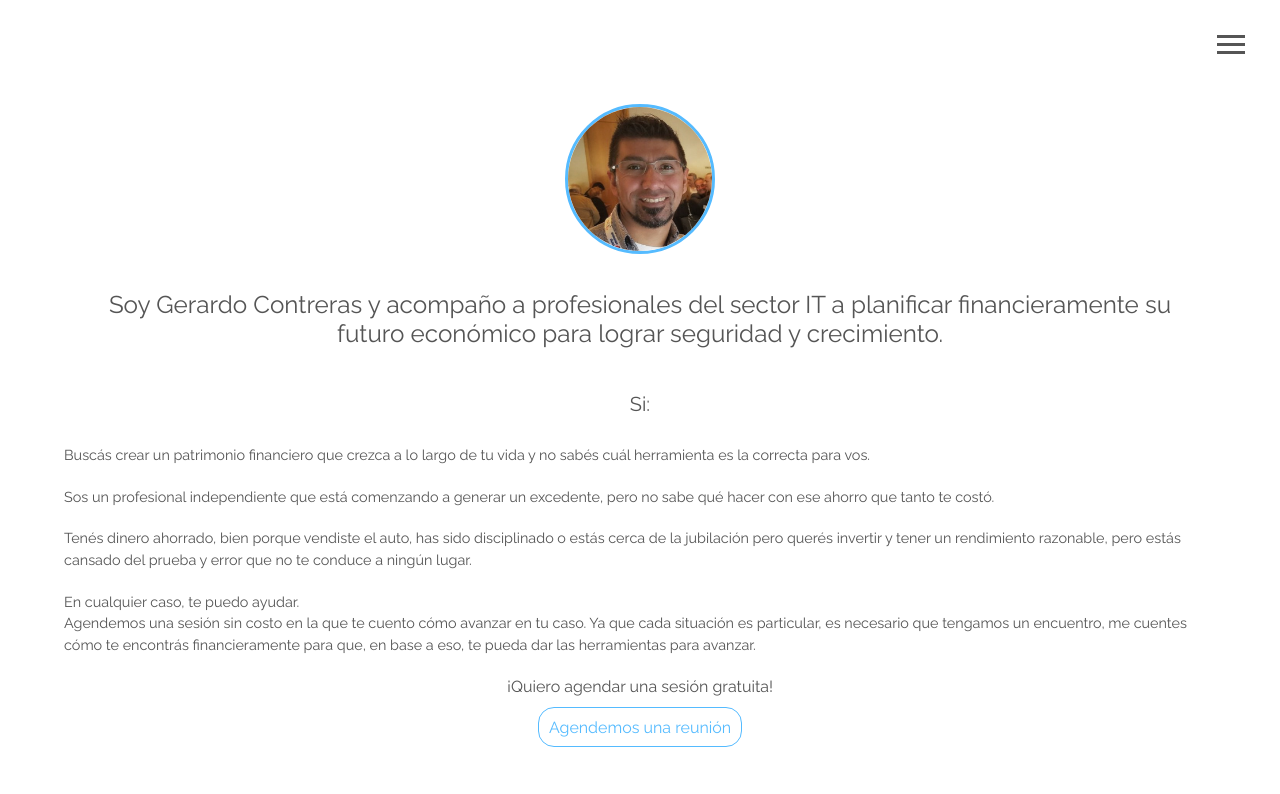
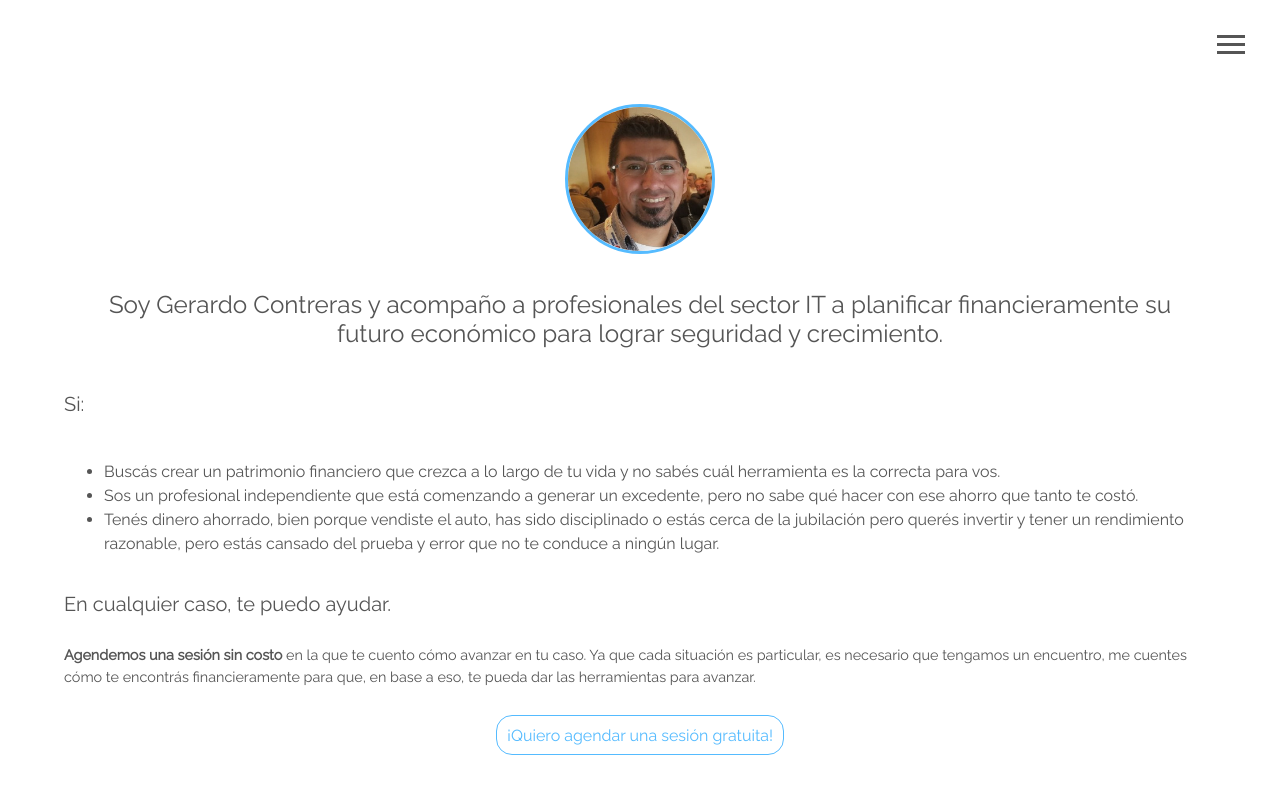
Before and after one commit to Gerardo-Contreras/Gerardo-Contreras.github.io, a plain HTML site: page about.html in a window 1280 px wide. Drawn offline with Linux system fonts and the light colour scheme.

Commit message:
Add files via upload

```diff
--- a/about.html
+++ b/about.html
@@ -37,68 +37,47 @@
 Soy Gerardo Contreras, hace varios a&ntilde;os ayudo a profesionales del sector IT a
 planificar financieramente su futuro econ&oacute;mico.
 </h4-->
-
 <h4>
 Soy Gerardo Contreras y acompa&ntilde;o a profesionales del sector
 IT a planificar financieramente su futuro econ&oacute;mico para
 lograr seguridad y crecimiento.
 </h4>
-
 </div>
 
-<p class="text-center h5">Si:</p>
-
-<div class="p">
+<p class="h5">Si:</p>
+<ul>
+<li>
     Busc&aacute;s crear un patrimonio financiero que crezca a
     lo largo de tu vida y no sab&eacute;s cu&aacute;l herramienta
     es la correcta para vos.
-</div>
+</li>
 
-<div class="p">
+<li>
     Sos un profesional independiente que est&aacute; comenzando a
     generar un excedente, pero no sabe qu&eacute; hacer con ese ahorro
     que tanto te cost&oacute;.
-</div>
+</li>
 
-<div class="p">
+<li>
     Ten&eacute;s dinero ahorrado, bien porque vendiste el auto,
     has sido disciplinado o est&aacute;s cerca de la jubilaci&oacute;n
     pero quer&eacute;s invertir y tener un rendimiento razonable,
     pero est&aacute;s cansado del prueba y error que no te conduce
     a ning&uacute;n lugar.
-</div>
+</li>
+</ul>
 
+<p class="h5">En cualquier caso, te puedo ayudar.</p>
 <div class="p">
-En cualquier caso, te puedo ayudar.<br>
-Agendemos una sesi&oacute;n sin costo en la que te cuento c&oacute;mo avanzar
+<strong>Agendemos una sesi&oacute;n sin costo</strong> en la que te cuento c&oacute;mo avanzar
 en tu caso. Ya que cada situaci&oacute;n es particular, es necesario
 que tengamos un encuentro, me cuentes c&oacute;mo te encontr&aacute;s
 financieramente para que, en base a eso, te pueda
 dar las herramientas para avanzar.
 </div>
-<!--div class="p">
-Tal vez est&aacute;s tratando de encontrar la manera de iniciar un patrimonio
-financiero que crezca a lo largo de tu vida y no sabes cual herramienta es
-la correcta para vos.
-</div>
-
-<div class="p">
-Eres un profesional independiente que est&aacute;s comenzando a generar un excedente,
-pero no sabes qu&eacute; hacer con ese ahorro que tanto te ha costado.
-</div>
-
-<div class="p">
-O si ya ten&eacute;s un dinero ahorrado, bien porque vendiste el auto, has sido
-disciplinado o est&aacute;s cerca de la jubilaci&oacute;n, pero quer&eacute;s invertir
-y tener un rendimiento razonable, pero est&aacute;s cansado del prueba y error,
-prueba y error.
-</div-->
-
 <div class="data-info">
-<div class="text-center">¡Quiero agendar una sesi&oacute;n gratuita!</div>
-
 <div class="text-center">
-<p><a class="btn-up" href="https://calendly.com/yogerardo/charla">Agendemos una reuni&oacute;n</a></p>
+<p><a class="btn-up" href="https://calendly.com/yogerardo/charla">¡Quiero agendar una sesi&oacute;n gratuita!</a></p>
 </div>
 </div>
 
```
Lines whose indentation alone changed are shown as unchanged.
